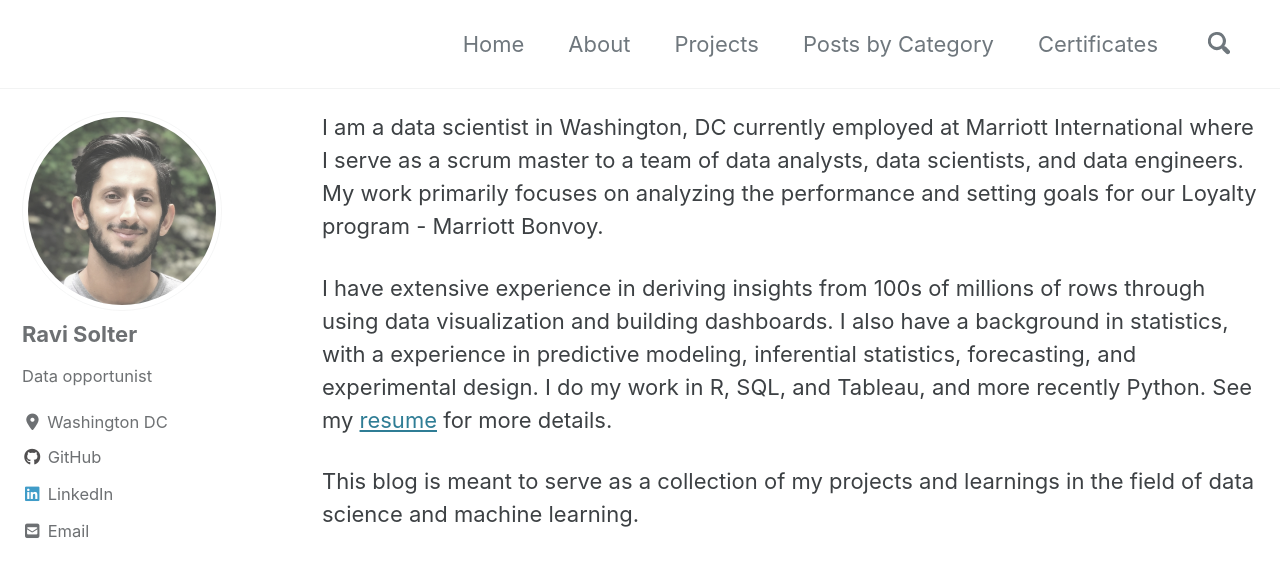
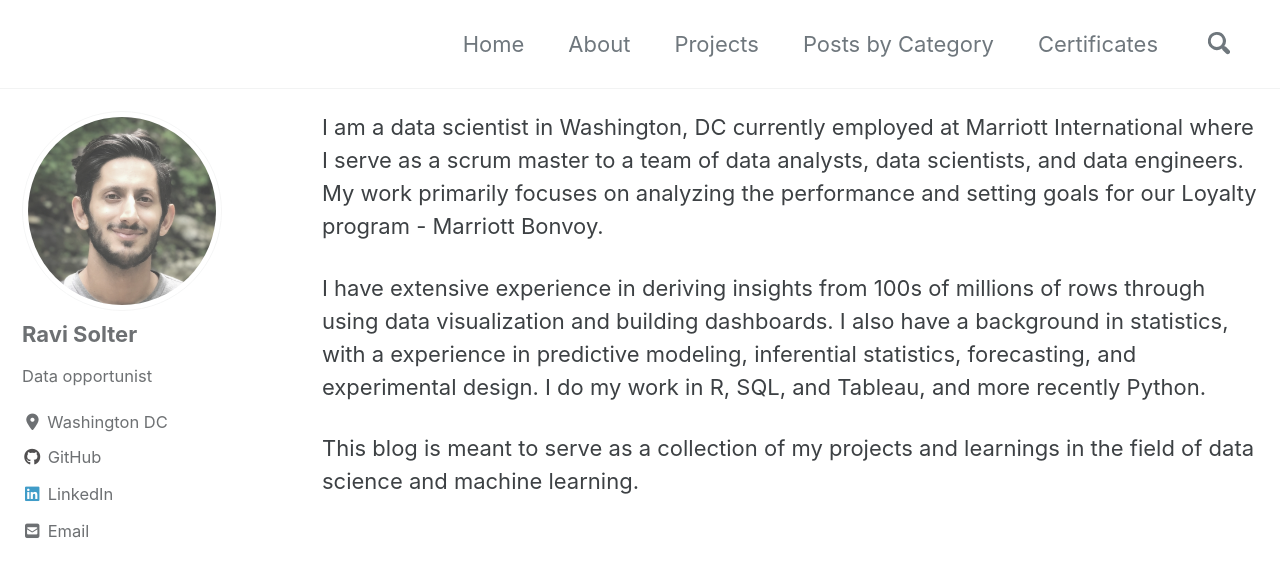
Before and after one commit to rsolter/rsolter.github.io, a Jekyll site: the page built from _pages/about.md, in a window 1280 px wide and 900 px high. Shown: the top 577 px of the window. Built offline with Jekyll 4.4.1, drawn with Linux system fonts in a browser that asks for light colours; cached includes are drawn as plain includes; nearby versions of some CDN libraries.

Commit message:
removed reference to resume

```diff
--- a/_pages/about.md
+++ b/_pages/about.md
@@ -12,6 +12,6 @@
 
 I am a data scientist in Washington, DC currently employed at Marriott International where I serve as a scrum master to a team of data analysts, data scientists, and data engineers. My work primarily focuses on analyzing the performance and setting goals for our Loyalty program - Marriott Bonvoy.
 
-I have extensive experience in deriving insights from 100s of millions of rows through using data visualization and building dashboards. I also have a background in statistics, with a experience in predictive modeling, inferential statistics, forecasting, and experimental design. I do my work in R, SQL, and Tableau, and more recently Python. See my [resume](/404.md) for more details.
+I have extensive experience in deriving insights from 100s of millions of rows through using data visualization and building dashboards. I also have a background in statistics, with a experience in predictive modeling, inferential statistics, forecasting, and experimental design. I do my work in R, SQL, and Tableau, and more recently Python.
 
 This blog is meant to serve as a collection of my projects and learnings in the field of data science and machine learning.
```
